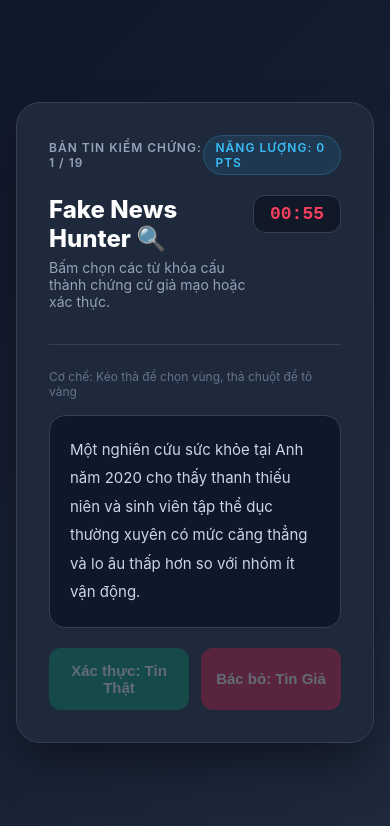
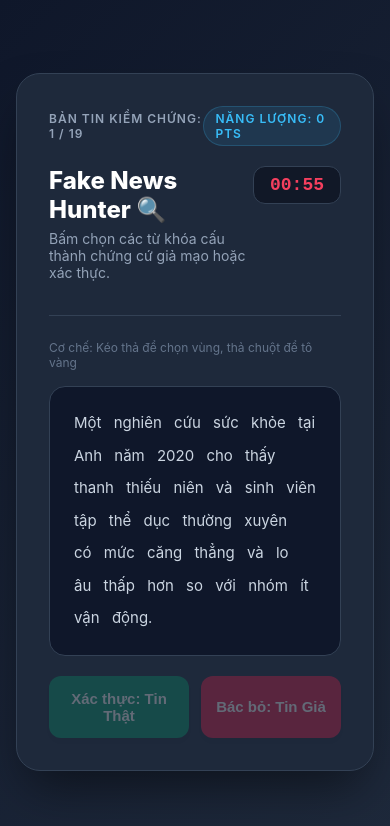
Before and after one commit to YumaTn/solution-fake-news, a React (Create React App) app: page /game in a window 390 px wide. Shown: the top 826 px of the page. Built offline with nearby package versions, Linux system fonts and the light colour scheme.

Commit message:
fix line for using phone

```diff
--- a/src/App.css
+++ b/src/App.css
@@ -141,6 +141,23 @@
   font-size: 1.2rem;
 }
 
+.word-token {
+  display: inline-flex;
+  padding: 2px 4px;
+  border-radius: 8px;
+  transition: background 0.15s ease, color 0.15s ease;
+}
+
+.word-token:hover {
+  background: rgba(56, 189, 248, 0.12);
+}
+
+.word-token--selected {
+  background: rgba(245, 158, 11, 0.24);
+  color: #fff;
+  font-weight: 700;
+}
+
 .hero-button,
 .hero-link {
   background: linear-gradient(135deg, #38bdf8 0%, #22c55e 100%);
--- a/src/component/FakeNewsHunter.jsx
+++ b/src/component/FakeNewsHunter.jsx
@@ -402,22 +402,38 @@ export default function FakeNewsHunter() {
     sel.removeAllRanges();
   };
 
-  const renderWithHighlights = (text, ranges) => {
-    if (!ranges || ranges.length === 0) return text;
-    const parts = [];
-    let last = 0;
-    const sorted = ranges.slice().sort((a,b)=>a.start-b.start);
-    sorted.forEach((r, idx) => {
-      if (r.start > last) parts.push(text.slice(last, r.start));
-      parts.push(
-        <span key={`h-${idx}`} style={{ background: '#fcd34d', color: '#0f172a', fontWeight: 700 }}>
-          {text.slice(r.start, r.end)}
+  const wordTokens = currentQuestion?.content.split(/(\s+)/).map((text) => ({
+    text,
+    isSpace: /^\s+$/.test(text)
+  })) || [];
+
+  const tokensWithPosition = [];
+  let charPos = 0;
+  wordTokens.forEach((token) => {
+    const start = charPos;
+    const end = charPos + token.text.length;
+    tokensWithPosition.push({ ...token, start, end });
+    charPos = end;
+  });
+
+  const renderWordContent = () => {
+    let wordIndex = -1;
+    return tokensWithPosition.map((token, tokenIndex) => {
+      if (token.isSpace) return token.text;
+      wordIndex += 1;
+      const selectionActive = selectedWordIndices.includes(wordIndex);
+      const highlightActive = highlights.some((h) => h.start < token.end && h.end > token.start);
+      return (
+        <span
+          key={`${tokenIndex}-${token.text}`}
+          className={`word-token ${selectionActive || highlightActive ? 'word-token--selected' : ''}`}
+          onClick={() => handleWordClick(wordIndex)}
+          style={{ cursor: 'pointer' }}
+        >
+          {token.text}
         </span>
       );
-      last = r.end;
     });
-    if (last < text.length) parts.push(text.slice(last));
-    return parts;
   };
 
   return (
@@ -475,7 +491,7 @@ export default function FakeNewsHunter() {
               {/* KHU VỰC HIỂN THỊ BÀI BÁO (Bản đầy đủ, nguyên văn) */}
               <div style={{ ...styles.wordsContainer, display: 'block' }} onMouseUp={handleArticleMouseUp} ref={articleRef}>
                 <article style={{ margin: 0, color: '#cbd5e1', lineHeight: 1.9, whiteSpace: 'pre-wrap', fontSize: '15px' }}>
-                  {renderWithHighlights(currentQuestion?.content || '', highlights)}
+                  {renderWordContent()}
                 </article>
               </div>
 
```
